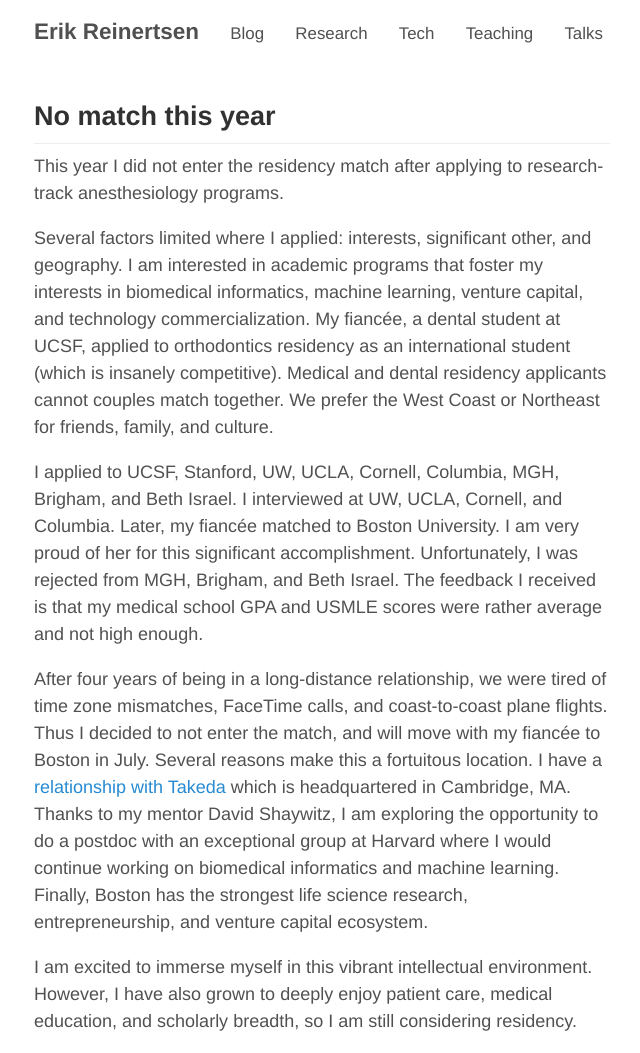
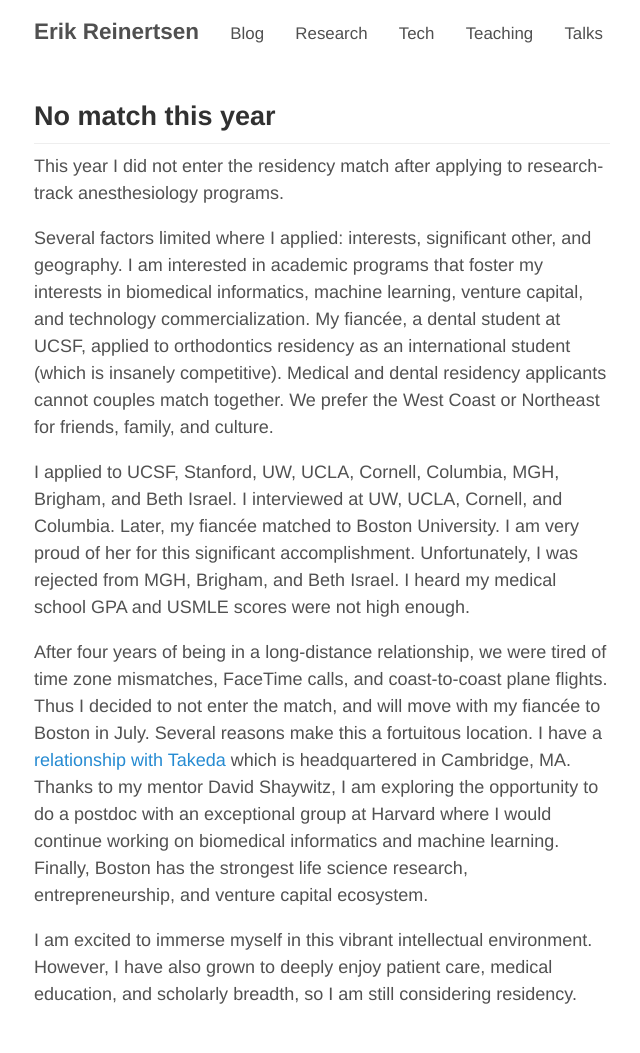
Before and after one commit to erikr/erikr.github.io, a Jekyll site: the page built from _posts/2019-02-21-no-match-this-year.md, in a window 1280 px wide. Shown: the whole page, without its empty margins (318-958 px from the left). Built offline with Jekyll 4.4.1, drawn with Linux system fonts in a browser that asks for light colours; nearby versions of some CDN libraries; comment, search, counter and statistics services are not loaded; after the commit the page ends 1026 px from its top, so only the background shows below that.

Commit message:
revision

```diff
--- a/_posts/2019-02-21-no-match-this-year.md
+++ b/_posts/2019-02-21-no-match-this-year.md
@@ -8,7 +8,7 @@
 
 Several factors limited where I applied: interests, significant other, and geography. I am interested in academic programs that foster my interests in biomedical informatics, machine learning, venture capital, and technology commercialization. My fiancée, a dental student at UCSF, applied to orthodontics residency as an international student (which is insanely competitive). Medical and dental residency applicants cannot couples match together. We prefer the West Coast or Northeast for friends, family, and culture.
 
-I applied to UCSF, Stanford, UW, UCLA, Cornell, Columbia, MGH, Brigham, and Beth Israel. I interviewed at UW, UCLA, Cornell, and Columbia. Later, my fiancée matched to Boston University. I am very proud of her for this significant accomplishment. Unfortunately, I was rejected from MGH, Brigham, and Beth Israel. The feedback I received is that my medical school GPA and USMLE scores were rather average and not high enough.
+I applied to UCSF, Stanford, UW, UCLA, Cornell, Columbia, MGH, Brigham, and Beth Israel. I interviewed at UW, UCLA, Cornell, and Columbia. Later, my fiancée matched to Boston University. I am very proud of her for this significant accomplishment. Unfortunately, I was rejected from MGH, Brigham, and Beth Israel. I heard my medical school GPA and USMLE scores were not high enough.
 
 After four years of being in a long-distance relationship, we were tired of time zone mismatches, FaceTime calls, and coast-to-coast plane flights. Thus I decided to not enter the match, and will move with my fiancée to Boston in July. Several reasons make this a fortuitous location. I have a [relationship with Takeda](https://erikreinertsen.com/tech/) which is headquartered in Cambridge, MA. Thanks to my mentor David Shaywitz, I am exploring the opportunity to do a postdoc with an exceptional group at Harvard where I would continue working on biomedical informatics and machine learning. Finally, Boston has the strongest life science research, entrepreneurship, and venture capital ecosystem.
 
```
